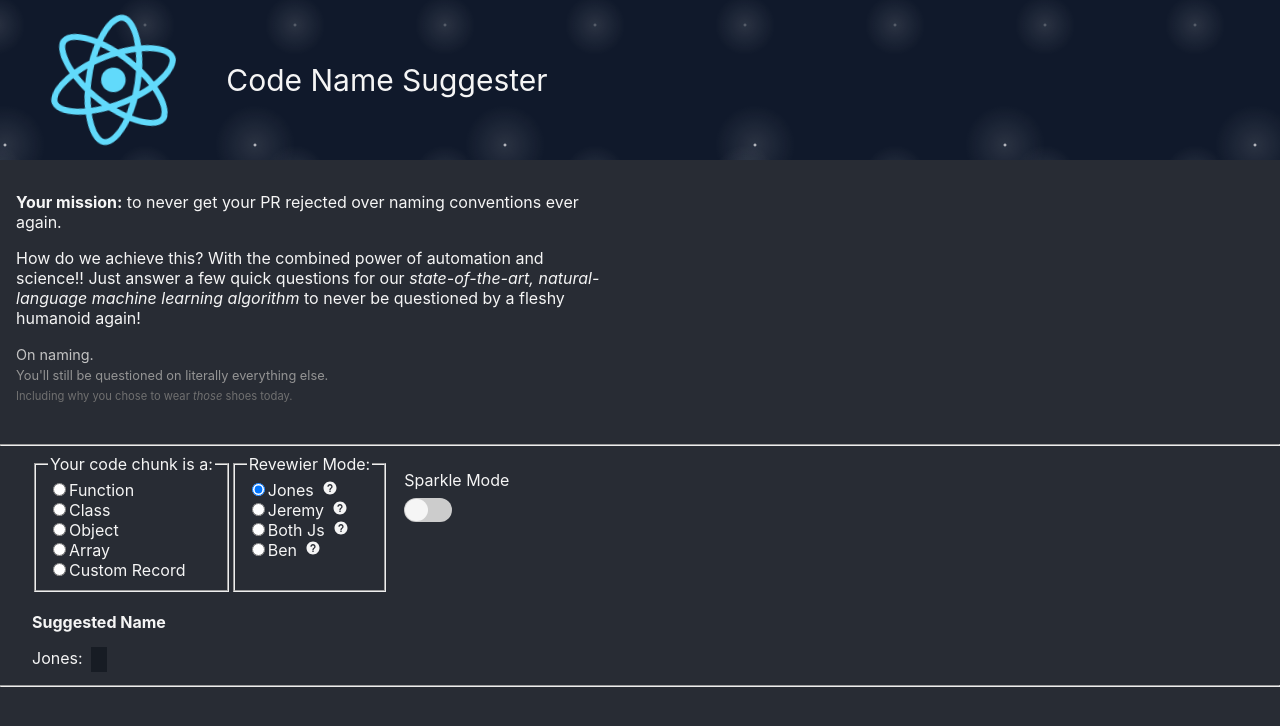
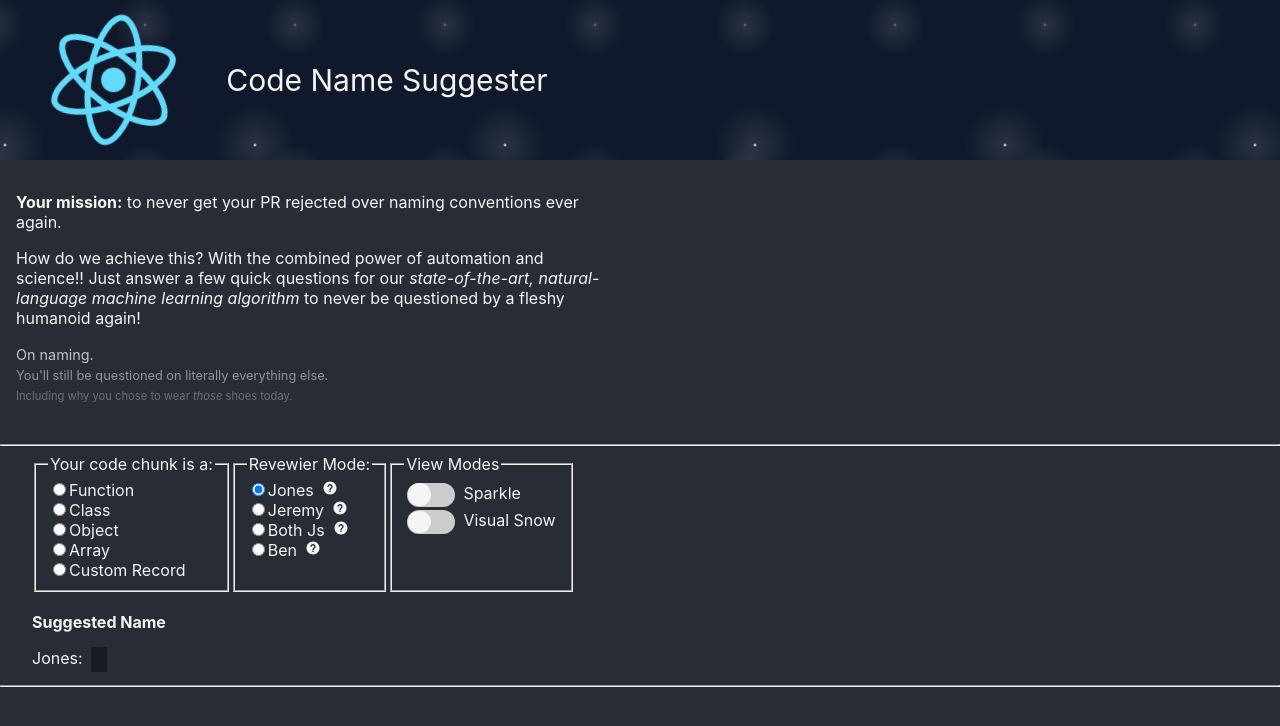
Before and after one commit to NeuroBio/Code-Namer-React-App, a React (Create React App) app: page / in a window 1280 px wide. Shown: the top 726 px of the page. Built offline with nearby package versions, Linux system fonts and the light colour scheme.

Commit message:
add visual snow

```diff
--- a/src/components/form-input/form-input.css
+++ b/src/components/form-input/form-input.css
@@ -80,12 +80,13 @@
 /* slider */
 /* https://www.w3schools.com/howto/tryit.asp?filename=tryhow_css_switch */
 .toggle-box {
-    margin: 1em;
+    display: flex;
+    margin: .2em;
 }
 
 .toggle-text {
     display: block;
-    margin-bottom: .5em;
+    margin-left: .5em;
 }
 .switch {
     position: relative;
--- a/src/components/form-input/form-toggle.js
+++ b/src/components/form-input/form-toggle.js
@@ -19,7 +19,6 @@ export class FormToggle extends React.Component {
 
     render() {
         return (<div className="toggle-box">
-            <span className="toggle-text">{this.props.label}</span>
             <label className="switch">
                 <input
                     type="checkbox"
@@ -27,6 +26,7 @@ export class FormToggle extends React.Component {
                     onChange={this.onToggle} />
                 <span className="slider round"></span>
             </label>
+            <span className="toggle-text">{this.props.label}</span>
         </div>);
     }
 }
--- a/src/components/form-input/starshine.css
+++ b/src/components/form-input/silly-effects.css
@@ -1,5 +1,5 @@
 /* https://codepen.io/kucsatax/pen/vyWevX */
-#starshine {
+.overlay-screen {
     pointer-events: none;
     position: absolute;
     top: 0;
@@ -66,3 +66,19 @@ background-size: 100% 100%;
     opacity: 0;
     }
 }
+
+
+/* https://codepen.io/t_afif/pen/oNdKYge */
+/* TV Static */
+
+.static {
+    opacity: .1;
+    background:
+      repeating-radial-gradient(#000 0 0.0001%,#fff 0 0.0002%) 50% 0/2500px 2500px,
+      repeating-conic-gradient(#000 0 0.0001%,#fff 0 0.0002%) 60% 60%/2500px 2500px;
+    background-blend-mode: difference;
+    animation: b .5s infinite alternate;
+  }
+  @keyframes b {
+    100% {background-position: 50% 0, 60% 50%}
+  }
--- a/src/components/form-input/sparkles.js
+++ b/src/components/form-input/sparkles.js
@@ -1,5 +1,5 @@
 import React from 'react';
-import './starshine.css';
+import './silly-effects.css';
 import { SillyEffects } from '../../services/silly-effects';
 
 export class Sparkles extends React.Component {
@@ -20,7 +20,7 @@ export class Sparkles extends React.Component {
     }
 
     render() {
-        return (<div id="starshine">
+        return (<div className="overlay-screen">
             {this.state.stars}
         </div>)
     }
--- /dev/null
+++ b/src/components/form-input/visual-snow.js
@@ -0,0 +1,10 @@
+import React from 'react';
+import './silly-effects.css';
+
+export class VisualSnow extends React.Component {
+
+
+    render() {
+        return (<div className="overlay-screen static"></div>)
+    }
+}
--- a/src/components/main-form/form.js
+++ b/src/components/main-form/form.js
@@ -7,6 +7,7 @@ import { ObjectSection } from '../type-sections/object-section';
 import { ArraySection } from '../type-sections/array-section';
 import { RecordSection } from '../type-sections/record-section';
 import { Sparkles } from '../form-input/sparkles';
+import { VisualSnow } from '../form-input/visual-snow';
 import { FormToggle } from '../form-input/form-toggle';
 
 const SupportedTypes = {
@@ -32,6 +33,7 @@ export class Form extends React.Component {
             jonesName: '',
             codeType: '',
             sparkleMode: false,
+            snowMode: false,
             reviewerType: ReviewerTypes.JONES.answer,
         }
 
@@ -39,6 +41,7 @@ export class Form extends React.Component {
         this.onSelectCodeType = this.onSelectCodeType.bind(this);
         this.onSelectReviewerType = this.onSelectReviewerType.bind(this);
         this.onSparkle = this.onSparkle.bind(this);
+        this.onSnow = this.onSnow.bind(this);
     }
 
 
@@ -59,13 +62,18 @@ export class Form extends React.Component {
         this.setState({ sparkleMode: newState });
     }
 
+    onSnow (newState) {
+        this.setState({ snowMode: newState });
+    }
+
     submitHandler(e) {
         e.preventDefault();
     }
 
     render () {
         return (<form onSubmit={this.submitHandler}>
-            { this.state.sparkleMode ? <Sparkles stars={125} /> : ''}
+            { this.state.sparkleMode ? <Sparkles stars={125} /> : '' }
+            { this.state.snowMode ? <VisualSnow />  : '' }
             {/* intro */}
             <section className="long-text" id="mission-statement">
                 <p>
@@ -99,9 +107,11 @@ export class Form extends React.Component {
                     onSelection={this.onSelectReviewerType}
                 />
 
-                <div>
-                    <FormToggle label="Sparkle Mode" onToggle={this.onSparkle} />
-                </div>
+                <fieldset>
+                    <legend>View Modes</legend>
+                    <FormToggle label="Sparkle" onToggle={this.onSparkle} />
+                    <FormToggle label="Visual Snow" onToggle={this.onSnow} />
+                </fieldset>
             </section>
             { this.state.reviewerType === ReviewerTypes.BEN.answer
                 ? <section className="section-form-inputs">
```
